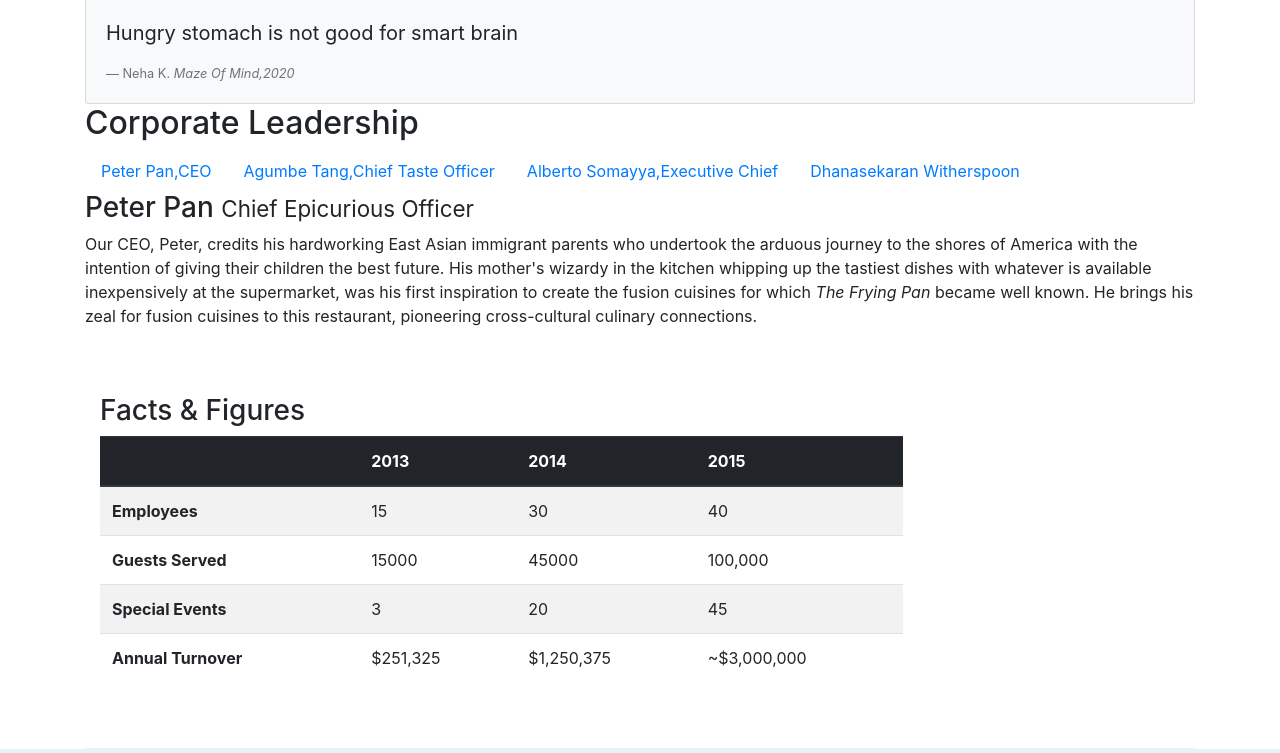
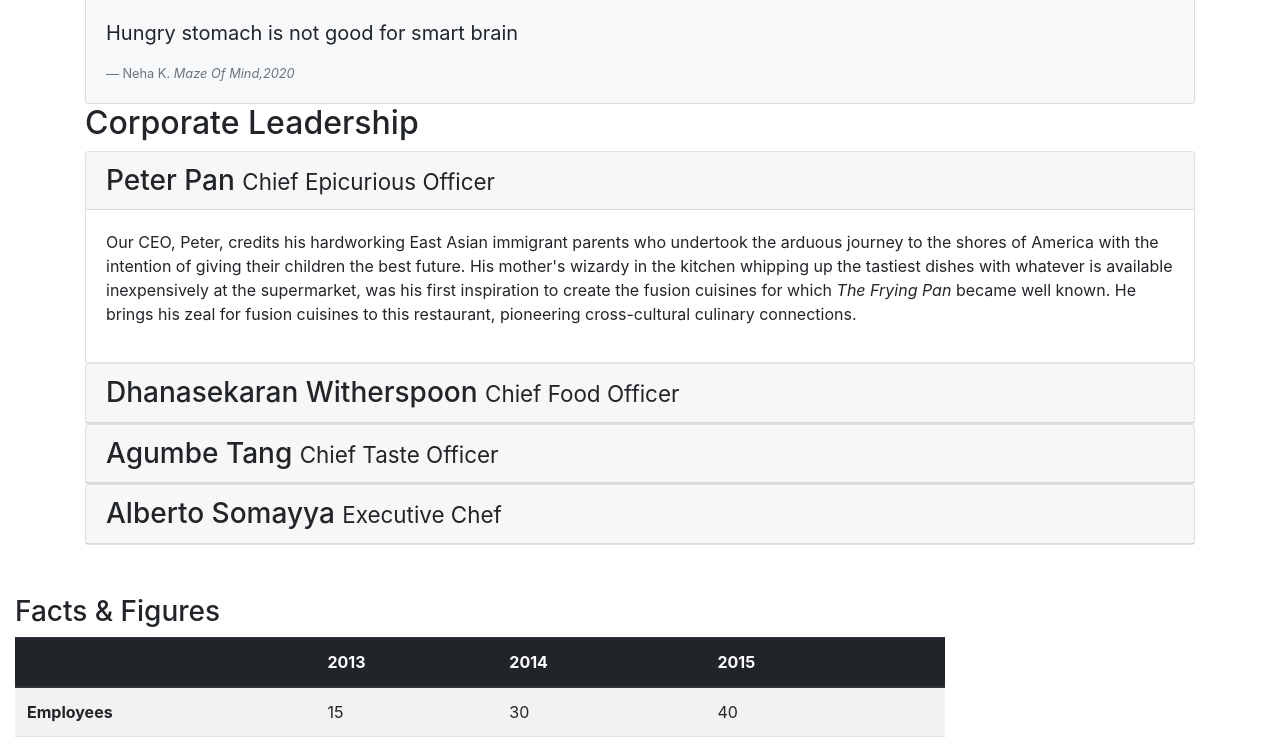
Before and after one commit to nehakahate/Restaurant-Website, a website: page aboutus.html in a window 1280 px wide. Shown: the part 762-1515 px from the top of the page. Drawn offline with nearby package versions, Linux system fonts and the light colour scheme.

Commit message:
Accordian

```diff
--- a/aboutus.html
+++ b/aboutus.html
@@ -107,38 +107,64 @@
         <div class="row">
             <div class="col-sm-12 ">
                 <h2>Corporate Leadership</h2>
-                <ul class="nav navtabs">
-                  <li class="nav-item">
-                     <a class="nav-link active" href="#peter" role="tab" data-toggle="tab" >Peter Pan,CEO</a>
-                  </li>
-                  <li class="nav-item">
-                    <a class="nav-link" href="#Agumbe" role="tab" data-toggle="tab" >Agumbe Tang,Chief Taste Officer </a>
-                 </li>
-                 <li class="nav-item">
-                    <a class="nav-link " href="#Alberto" role="tab" data-toggle="tab" >Alberto Somayya,Executive Chief</a>
-                 </li>
-                 <li class="nav-item">
-                    <a class="nav-link" href="#Dan" role="tab" data-toggle="tab" >Dhanasekaran Witherspoon</a>
-                 </li>
 
-                </ul>
-                <div class="tab-content">
-                    <div role="tabpanel" class="tab-pane show fade active" id="peter">
-                <h3>Peter Pan <small>Chief Epicurious Officer</small></h3>
-                <p class="d-none d-sm-block">Our CEO, Peter, credits his hardworking East Asian immigrant parents who undertook the arduous journey to the shores of America with the intention of giving their children the best future. His mother's wizardy in the kitchen whipping up the tastiest dishes with whatever is available inexpensively at the supermarket, was his first inspiration to create the fusion cuisines for which <em>The Frying Pan</em> became well known. He brings his zeal for fusion cuisines to this restaurant, pioneering cross-cultural culinary connections.</p>
+
+                <div id="acordian">
+                    <div class="card">
+                        <div class="card-header" role="tab" id="peterhead">
+                        <h3 class="mb-0">Peter Pan <a class="collapsed" data-toggle="collapse" data-target="#peter">
+                            <small>Chief Epicurious Officer</small>
+                        </a>
+                    </h3></div>
+                        <div data-parent="#acordian" class="collapse show" id="peter">
+                            <div class="card-body">
+                            <p class="d-none d-sm-block">Our CEO, Peter, credits his hardworking East Asian immigrant parents who undertook the arduous journey to the shores of America with the intention of giving their children the best future. His mother's wizardy in the kitchen whipping up the tastiest dishes with whatever is available inexpensively at the supermarket, was his first inspiration to create the fusion cuisines for which <em>The Frying Pan</em> became well known. He brings his zeal for fusion cuisines to this restaurant, pioneering cross-cultural culinary connections.</p>
+                            </div>
+                        </div>
+                  </div>
+                  <div class="card">
+                    <div class="card-header" role="tab" id="dabhead">
+                    <h3 class="mb-0">Dhanasekaran Witherspoon<a class="collapsed" data-toggle="collapse" data-target="#Dan">
+                        <small>Chief Food Officer</small>
+                    </a></h3></div>
+                    <div data-parent="#acordian" class="collapse " id="Dan">
+                        <div class="card-body">
+                        <p class="d-none d-sm-block">Our CFO, Danny, as he is affectionately referred to by his colleagues, comes from a long established family tradition in farming and produce. His experiences growing up on a farm in the Australian outback gave him great appreciation for varieties of food sources. As he puts it in his own words, <em>Everything that runs, wins, and everything that stays, pays!</em></p>
+                    </div>
+                    </div>
+              </div>
+
+              <div class="card">
+                <div class="card-header" role="tab" id="agumbehead">
+                <h3 class="mb-0">
+                    <a class="collapsed" data-toggle="collapse" data-target="#agumbe">
+                    Agumbe Tang <small>Chief Taste Officer</small>
+                    </a>
+                </h3>
+            </div>
+            <div class="collapse" id="agumbe" data-parent="#accordion">
+                <div class="card-body">
+                    <p class="d-none d-sm-block">. . .</p>
                 </div>
-                <div role="tabpanel" class="tab-pane  fade " id="Dan">
-                <h3>Dhanasekaran Witherspoon <small>Chief Food Officer</small></h3>
-                <p class="d-none d-sm-block">Our CFO, Danny, as he is affectionately referred to by his colleagues, comes from a long established family tradition in farming and produce. His experiences growing up on a farm in the Australian outback gave him great appreciation for varieties of food sources. As he puts it in his own words, <em>Everything that runs, wins, and everything that stays, pays!</em></p>
+            </div>
+        </div>
+        <div class="card">
+                <div class="card-header" role="tab" id="albertohead">
+                <h3 class="mb-0">
+                    <a class="collapsed" data-toggle="collapse" data-target="#alberto">
+                    Alberto Somayya <small>Executive Chef</small>
+                    </a>
+                </h3>
+            </div>
+            <div class="collapse" id="alberto" data-parent="#acordion">
+                <div class="card-body">
+                    <p class="d-none d-sm-block">. . .</em></p>
                 </div>
-                <div role="tabpanel" class="tab-pane  fade" id="Agumbe">
-                <h3>Agumbe Tang <small>Chief Taste Officer</small></h3>
-                <p class="d-none d-sm-block">Blessed with the most discerning gustatory sense, Agumbe, our CTO, personally ensures that every dish that we serve meets his exacting tastes. Our chefs dread the tongue lashing that ensues if their dish does not meet his exacting standards. He lives by his motto, <em>You click only if you survive my lick.</em></p>
-                </div>
-                <div role="tabpanel" class="tab-pane  fade " id="Alberto">
-                <h3>Alberto Somayya <small>Executive Chef</small></h3>
-                <p class="d-none d-sm-block">Award winning three-star Michelin chef with wide International experience having worked closely with whos-who in the culinary world, he specializes in creating mouthwatering Indo-Italian fusion experiences. He says, <em>Put together the cuisines from the two craziest cultures, and you get a winning hit! Amma Mia!</em></p>
-                    </div>
+            </div>
+        </div>
+
+        </div>
+
                 </div>
             </div>
        </div>
```
